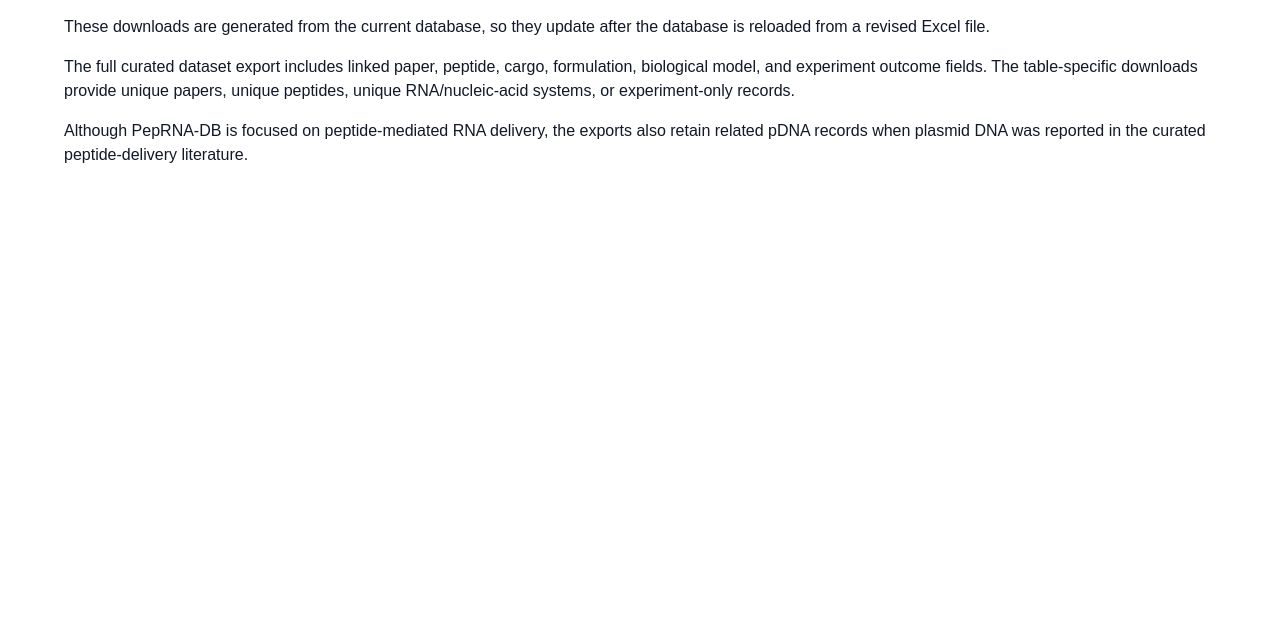
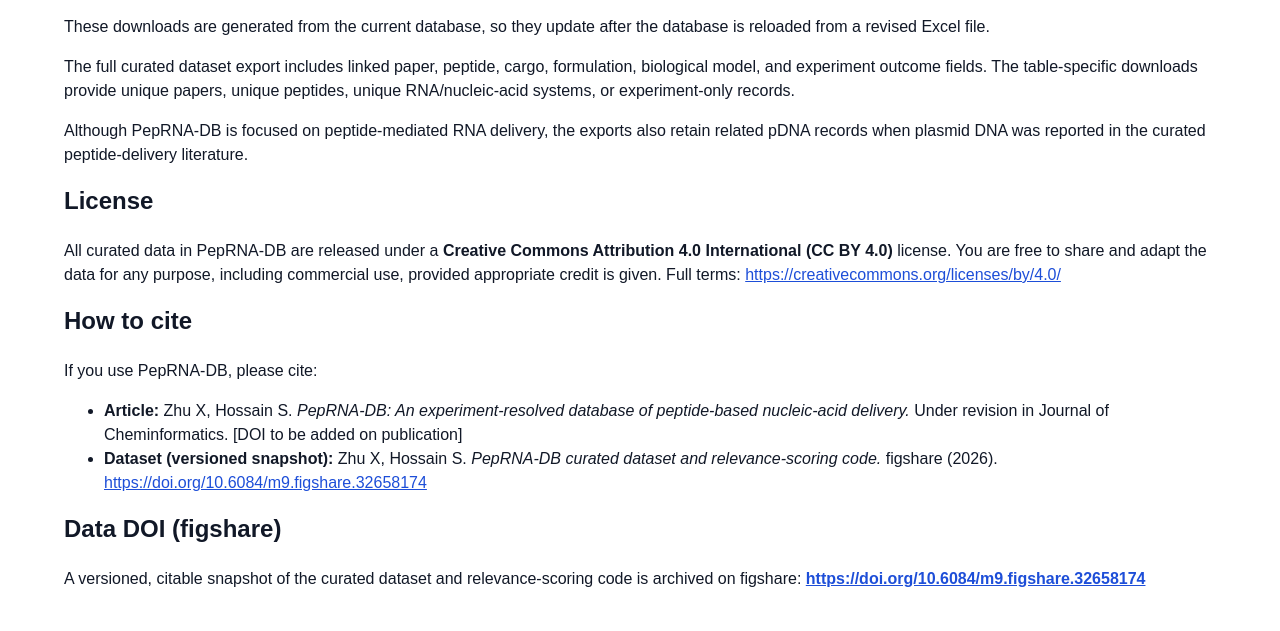
Before and after one commit to shakhawath/peprna-db, a Django app: page /downloads/ in a window 1280 px wide. Shown: the part 321-952 px from the top of the page. Before the commit the page ends 484 px from the top, so only its background shows below. Run offline with Django 5.2, Linux system fonts and the light colour scheme.

Commit message:
Add citation section and peptide name stat

```diff
--- a/core/templates/core/downloads.html
+++ b/core/templates/core/downloads.html
@@ -19,4 +19,17 @@
     <p>These downloads are generated from the current database, so they update after the database is reloaded from a revised Excel file.</p>
     <p>The full curated dataset export includes linked paper, peptide, cargo, formulation, biological model, and experiment outcome fields. The table-specific downloads provide unique papers, unique peptides, unique RNA/nucleic-acid systems, or experiment-only records.</p>
     <p>Although PepRNA-DB is focused on peptide-mediated RNA delivery, the exports also retain related pDNA records when plasmid DNA was reported in the curated peptide-delivery literature.</p>
+
+    <h2>License</h2>
+    <p>All curated data in PepRNA-DB are released under a <strong>Creative Commons Attribution 4.0 International (CC BY 4.0)</strong> license. You are free to share and adapt the data for any purpose, including commercial use, provided appropriate credit is given. Full terms: <a href="https://creativecommons.org/licenses/by/4.0/">https://creativecommons.org/licenses/by/4.0/</a></p>
+
+    <h2>How to cite</h2>
+    <p>If you use PepRNA-DB, please cite:</p>
+    <ul>
+        <li><strong>Article:</strong> Zhu X, Hossain S. <em>PepRNA-DB: An experiment-resolved database of peptide-based nucleic-acid delivery.</em> Under revision in Journal of Cheminformatics. [DOI to be added on publication]</li>
+        <li><strong>Dataset (versioned snapshot):</strong> Zhu X, Hossain S. <em>PepRNA-DB curated dataset and relevance-scoring code.</em> figshare (2026). <a href="https://doi.org/10.6084/m9.figshare.32658174">https://doi.org/10.6084/m9.figshare.32658174</a></li>
+    </ul>
+
+    <h2>Data DOI (figshare)</h2>
+    <p>A versioned, citable snapshot of the curated dataset and relevance-scoring code is archived on figshare: <a href="https://doi.org/10.6084/m9.figshare.32658174"><strong>https://doi.org/10.6084/m9.figshare.32658174</strong></a></p>
 {% endblock %}
--- a/core/templates/core/home.html
+++ b/core/templates/core/home.html
@@ -72,6 +72,11 @@
             <p class="stat-label">Distinct peptide-cargo sequence combinations</p>
         </div>
         <div class="stat-card">
+            <p class="stat-value">{{ stats.peptide_name_count }}</p>
+            <p class="stat-label">Unique peptide names</p>
+        </div>
+        <div class="stat-spacer"></div>
+        <div class="stat-card stat-card--orange">
             <p class="stat-value">{{ stats.cargo_class_count }}</p>
             <p class="stat-label">Nucleic-acid cargo classes</p>
         </div>
--- a/core/views.py
+++ b/core/views.py
@@ -1,6 +1,8 @@
 import json
+from functools import lru_cache
 from io import BytesIO
 from pathlib import Path
+import re
 
 from django.core.paginator import Paginator
 from django.http import FileResponse, Http404
@@ -9,6 +11,9 @@ from django.shortcuts import get_object_or_404, render
 import pandas as pd
 
 from .models import Experiment, Paper, Peptide
+
+
+DATASET_PATH = Path(__file__).resolve().parent.parent / "apr_25.xlsx"
 
 
 def yes_no_blank(value, blank_as_no=False):
@@ -34,6 +39,25 @@ def normalized_signature_part(value):
     if value is None:
         return ""
     return " ".join(str(value).strip().split())
+
+
+def normalized_workbook_text(value):
+    if pd.isna(value):
+        return ""
+    return re.sub(r"\s+", " ", str(value).strip())
+
+
+@lru_cache(maxsize=1)
+def peptide_name_count_from_workbook():
+    if not DATASET_PATH.exists():
+        return 0
+    dataframe = pd.read_excel(DATASET_PATH, sheet_name=0, usecols=["peptide_name"])
+    peptide_names = {
+        normalized_workbook_text(value)
+        for value in dataframe["peptide_name"]
+        if normalized_workbook_text(value)
+    }
+    return len(peptide_names)
 
 
 def normalized_sequence_part(value):
@@ -220,6 +244,7 @@ def home(request):
         "rna_system_count": len(nucleic_acid_sequences),
         "peptide_rna_system_count": len(peptide_cargo_sequence_combinations),
         "cargo_class_count": cargo_class_count,
+        "peptide_name_count": peptide_name_count_from_workbook(),
     }
     return render(request, "core/home.html", {"stats": stats})
 
```
